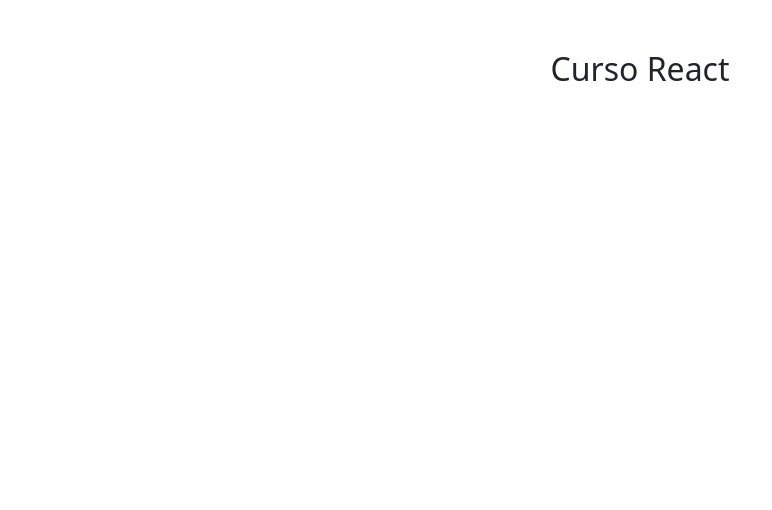
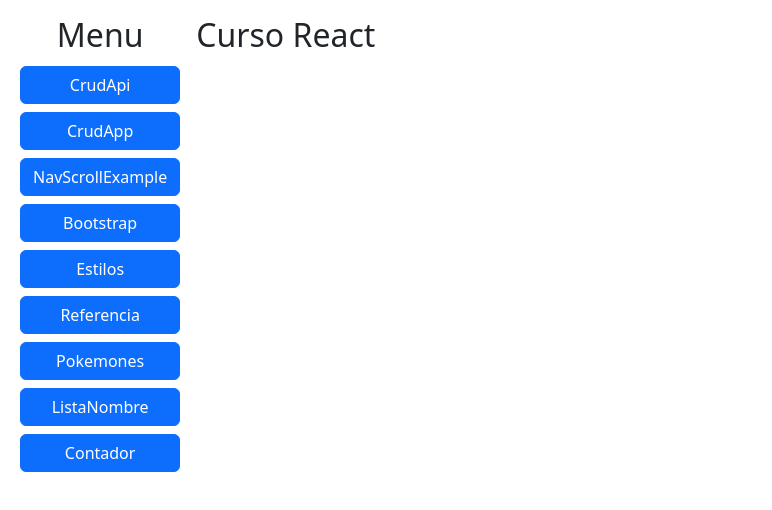
Before and after one commit to JLanda003/reactWeb, a React (Create React App) app: page / in a window 1280 px wide. Shown: the top 510 px of the page, without its empty margins (0-772 px from the left). Built offline with nearby package versions, Linux system fonts and the light colour scheme.

Commit message:
//Ruteo
Implementacion de menu para Navegacion por rutas

```diff
--- a/src/App.jsx
+++ b/src/App.jsx
@@ -1,10 +1,10 @@
 import React from 'react';
-import { BrowserRouter, Routes, Route } from 'react-router-dom';
+import { Routes, Route } from 'react-router-dom';
 import './styles/App.css';
 import 'bootstrap/dist/css/bootstrap.min.css'; // Se debe de importar los css de bootstrap
 import CrudApi from './components/crud/CrudApi';
 import CrudApp from './components/crud/CrudApp';
-import Text from './components/Texto';
+// import Text from './components/Texto';
 import Contador from './components/Contador';
 import Bootstrap from './components/Bootstrap';
 import NavScrollExample from './components/Navbar';
@@ -12,7 +12,8 @@ import Pokemones from './components/Pokemones';
 import Estilos from './components/Estilos';
 import ListaNombre from './components/ListaNombre';
 import Referencia from './components/Referencia';
-import { Container } from 'react-bootstrap';
+import Menu from './components/Menu';
+// import { Container } from 'react-bootstrap';
 
 // class App extends React.Component{
 //   render(){
@@ -22,8 +23,9 @@ import { Container } from 'react-bootstrap';
 
 const App = () => {
   return(
+    <div className='container-fluid p-3 d-flex flex-row '>
+      <Menu />
       <div className='container'>
-        <BrowserRouter>
         <Routes>
           <Route path='/condator' element={ <Contador /> } />
           <Route path='/listanombre' element={ <ListaNombre /> } />
@@ -36,7 +38,7 @@ const App = () => {
           <Route path='/crudapi' element={ <CrudApi /> } />
           <Route path='*' element={<h2>Curso React</h2>} />
         </Routes>
-        </BrowserRouter>
+      </div>
       {/* <Text
       name="Joshua"
       apellido="Landa"
--- /dev/null
+++ b/src/components/Menu.jsx
@@ -0,0 +1,20 @@
+import { Link } from "react-router-dom"
+
+const Menu = () => {
+  return (
+  <div className='d-flex flex-column justify-content-start'>
+    <h2 className='text-center'>Menu</h2>
+      <Link to='/crudapi' className='btn btn-primary m-1'>CrudApi</Link>
+      <Link to='/crudapp' className='btn btn-primary m-1'>CrudApp</Link>
+      <Link to='/navscroll' className='btn btn-primary m-1'>NavScrollExample</Link>
+      <Link to='/boostrap' className='btn btn-primary m-1'>Bootstrap</Link>
+      <Link to='/estilos' className='btn btn-primary m-1'>Estilos</Link>
+      <Link to='/referencias' className='btn btn-primary m-1'>Referencia</Link>
+      <Link to='/pokemones' className='btn btn-primary m-1'>Pokemones</Link>
+      <Link to='/listanombre' className='btn btn-primary m-1'>ListaNombre</Link>
+      <Link to='/condator' className='btn btn-primary m-1'>Contador</Link>
+  </div>
+  )
+}
+
+export default Menu
--- a/src/index.js
+++ b/src/index.js
@@ -1,10 +1,13 @@
 import React from 'react';
 import ReactDOM from 'react-dom/client';
 import App from './App';
+import { BrowserRouter } from 'react-router-dom';
 
 const root = ReactDOM.createRoot(document.getElementById('root'));
 root.render(
   <React.StrictMode>
-    <App />
+    <BrowserRouter>
+      <App />
+    </BrowserRouter>
   </React.StrictMode>
 );
--- a/src/styles/App.css
+++ b/src/styles/App.css
@@ -1,8 +1,6 @@
 .container{
   display: flex;
   flex-direction: column;
-  align-items: center;
-  padding-top: 50px;
 }
 
 .loader{
```
Lines whose indentation alone changed are shown as unchanged.
